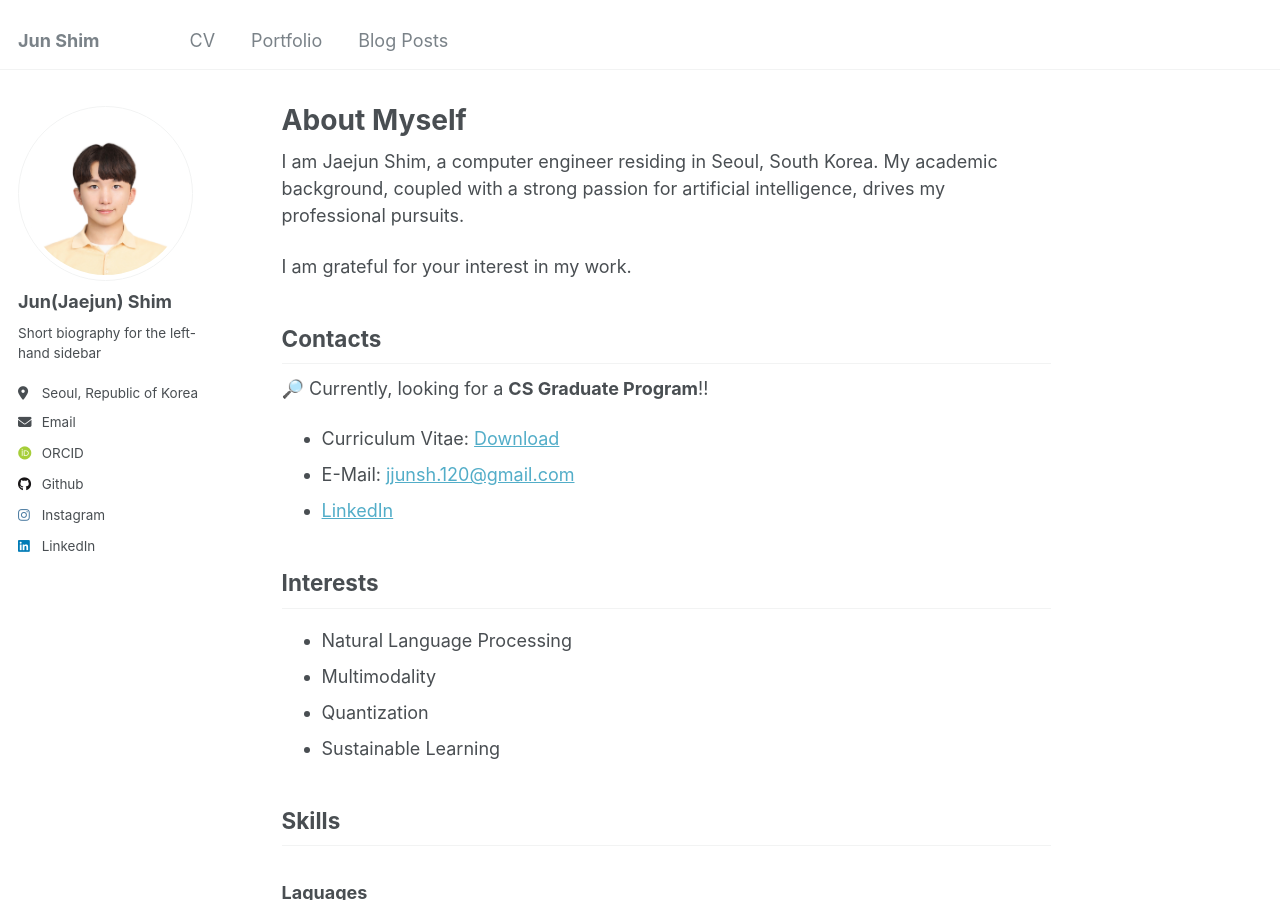
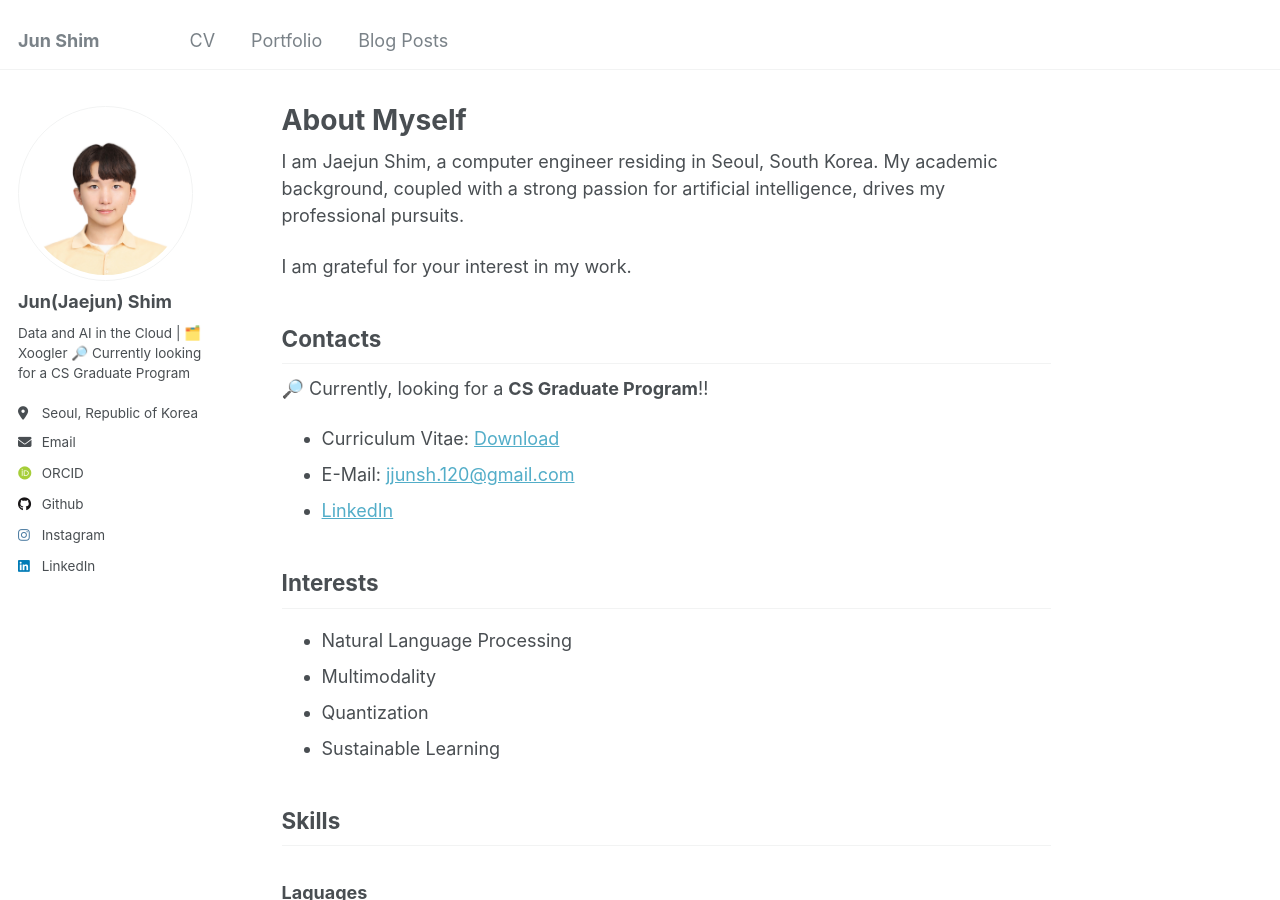
Before and after one commit to JJunShim/JJunShim.github.io, a Jekyll site: the page built from _pages/about.md, in a window 1280 px wide and 900 px high. Built offline with Jekyll 4.4.1, drawn with Linux system fonts in a browser that asks for light colours; some web fonts are replaced.

Commit message:
Modified

```diff
--- a/_config.yml
+++ b/_config.yml
@@ -24,7 +24,7 @@ author:
   avatar           : "profile.jpg"
   name             : "Jun(Jaejun) Shim"
   pronouns         : # example: "she/her"
-  bio              : "Short biography for the left-hand sidebar"
+  bio              : "Data and AI in the Cloud | 🗂️ Xoogler\n🔎 Currently looking for a CS Graduate Program"
   location         : "Seoul, Republic of Korea"
   employer         : # "Red Brick University"
   uri              : # URL
```
